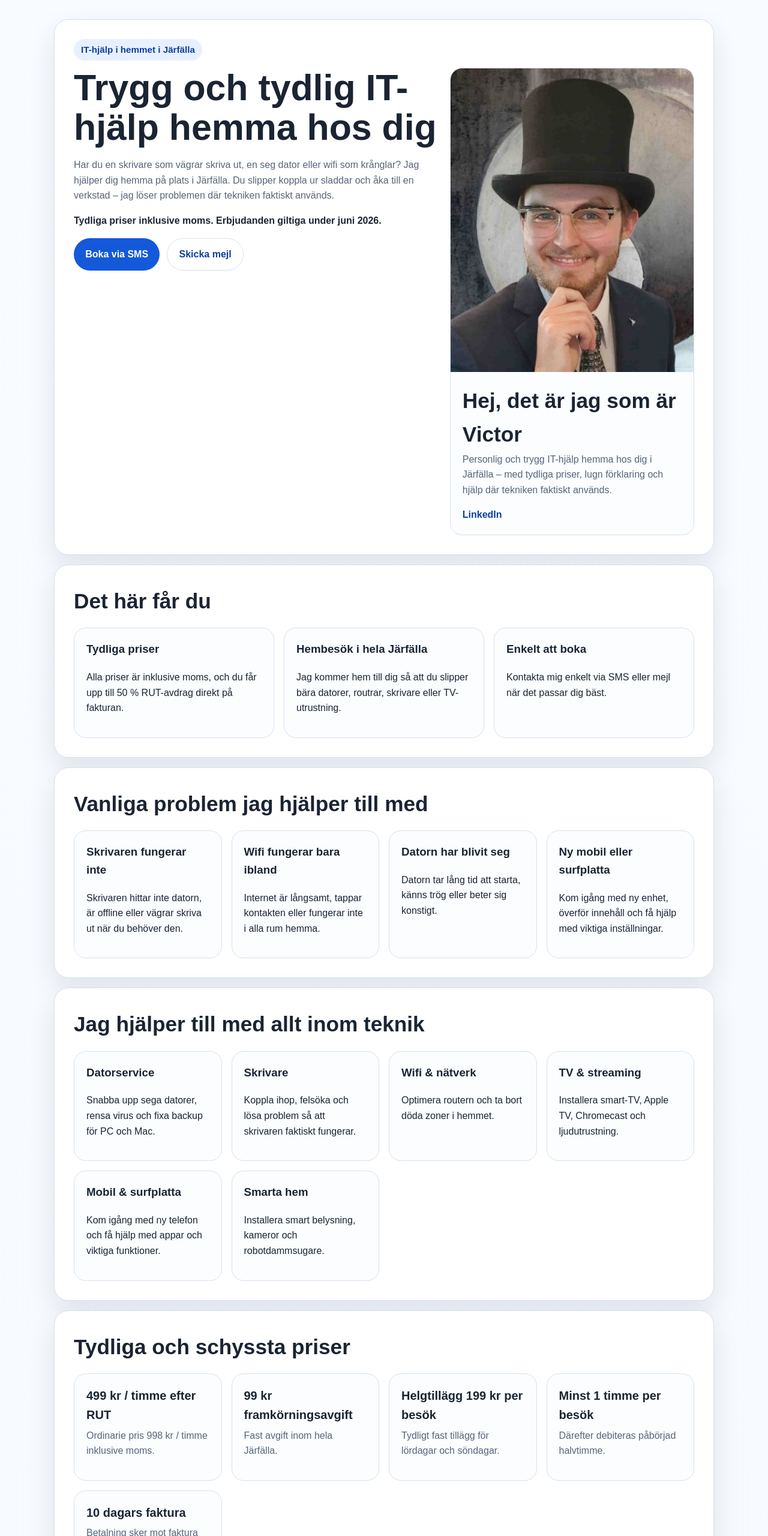
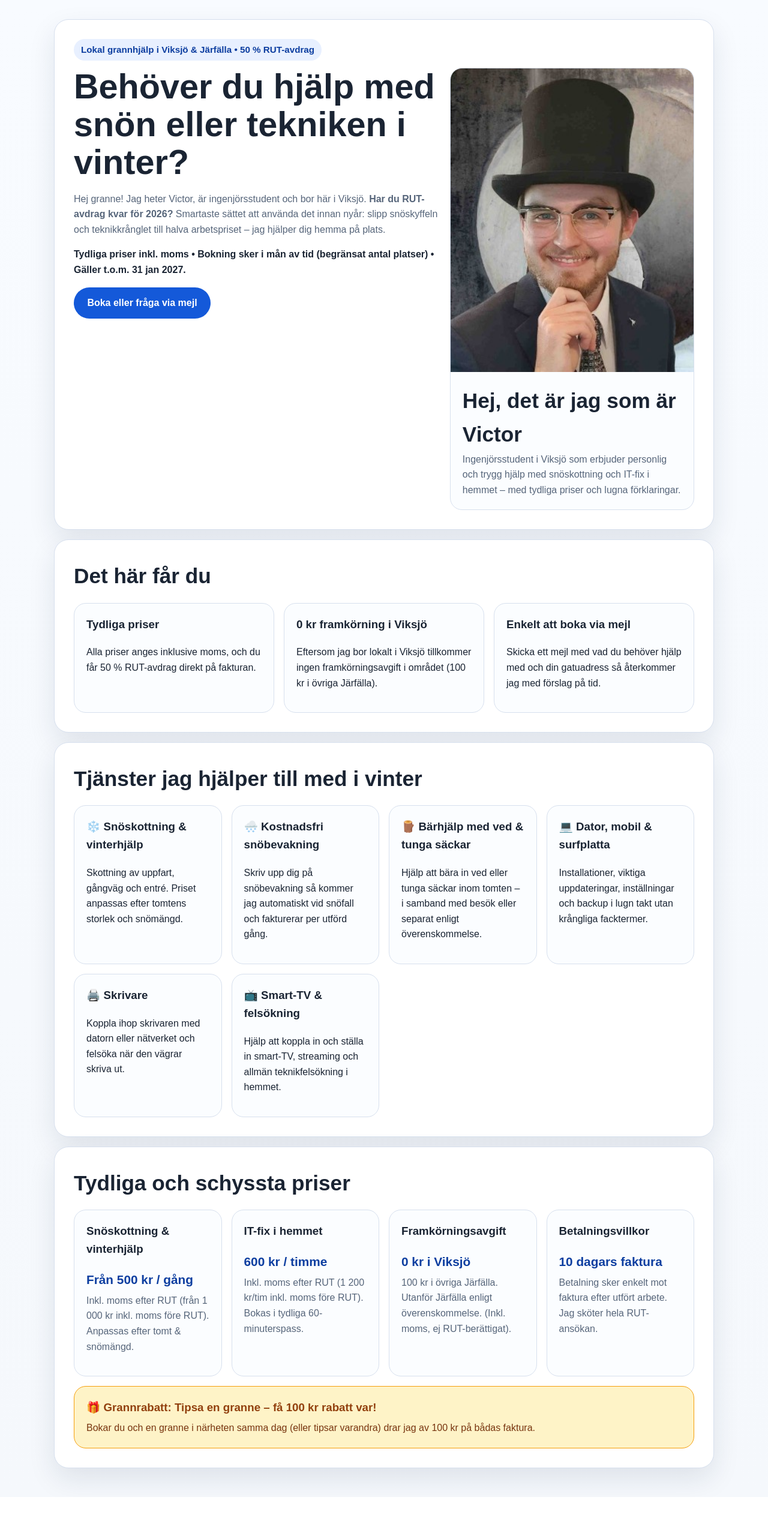
Before and after one commit to VictorieeMan/it-fixaren.victorekekrantz.se, a plain HTML site: page index.html in a window 1280 px wide. Shown: the top 2560 px of the page at 60% size. After the commit the page ends 2495 px from the top, so only its background shows below. Drawn offline with Linux system fonts and the light colour scheme.

Commit message:
Update index.html
New prices, new winter concept

```diff
--- a/index.html
+++ b/index.html
@@ -3,12 +3,12 @@
 <head>
   <meta charset="utf-8">
   <meta name="viewport" content="width=device-width, initial-scale=1">
-  <title>IT-hjälp i hemmet i Järfälla | Victor Ekekrantz</title>
+  <title>Snöskottning &amp; IT-hjälp i hemmet i Viksjö &amp; Järfälla | Victor Ekekrantz</title>
   <meta
     name="description"
-    content="IT-hjälp i hemmet i Järfälla. Hjälp med skrivare, datorer, wifi, TV, mobil, surfplatta och smarta hem. Tydliga priser inklusive moms. Boka via SMS eller mejl."
+    content="Lokal grannhjälp i Viksjö och Järfälla. Snöskottning, vinterhjälp och IT-fix i hemmet med 50 % RUT-avdrag direkt på fakturan. Boka enkelt via mejl."
   >
-  <script defer src="https://cloud.umami.is/script.js" data-website-id="3d0f8a7d-4557-4fad-b326-722b4c96f341"></script>
+  <script defer src="https://umami.is" data-website-id="3d0f8a7d-4557-4fad-b326-722b4c96f341"></script>
   <style>
     :root {
       color-scheme: light;
@@ -19,6 +19,9 @@
       --primary: #1459d9;
       --primary-dark: #0d3ea0;
       --accent: #e8f0ff;
+      --warm-bg: #fef3c7;
+      --warm-border: #f59e0b;
+      --warm-text: #78350f;
       --border: #d7e0ee;
       --shadow: 0 18px 45px rgba(17, 35, 64, 0.1);
     }
@@ -75,7 +78,7 @@
     }
 
     h1 {
-      font-size: clamp(2rem, 5vw, 3.8rem);
+      font-size: clamp(2rem, 5vw, 3.6rem);
       line-height: 1.1;
       margin-bottom: 1rem;
     }
@@ -108,6 +111,18 @@
       padding: 1.25rem;
     }
 
+    .card-warm {
+      background: var(--warm-bg);
+      border-color: var(--warm-border);
+      color: var(--warm-text);
+      margin-top: 1rem;
+    }
+
+    .card-warm h3 {
+      color: #92400e;
+      margin-bottom: 0.4rem;
+    }
+
     .profile-card {
       padding: 0;
       overflow: hidden;
@@ -132,7 +147,6 @@
 
     .cta-row,
     .contact-links,
-    .trust-links,
     .rut-links,
     .footer-links,
     .document-links {
@@ -146,7 +160,7 @@
       align-items: center;
       justify-content: center;
       min-height: 48px;
-      padding: 0.85rem 1.2rem;
+      padding: 0.85rem 1.4rem;
       border-radius: 999px;
       background: var(--primary);
       color: #fff;
@@ -160,14 +174,12 @@
       border: 1px solid var(--border);
     }
 
-    .trust-links,
     .rut-links,
     .footer-links,
     .document-links {
       margin-top: 1rem;
     }
 
-    .trust-link,
     .rut-link,
     .footer-link,
     .document-link {
@@ -185,9 +197,10 @@
     }
 
     .price {
-      font-size: 1.25rem;
+      font-size: 1.3rem;
       font-weight: 700;
       margin-bottom: 0.35rem;
+      color: var(--primary-dark);
     }
 
     footer.page-footer {
@@ -196,6 +209,10 @@
       color: var(--muted);
       font-size: 0.95rem;
       text-align: center;
+    }
+
+    .footer-links {
+      justify-content: center;
     }
 
     .contact-box {
@@ -232,19 +249,20 @@
 <body>
   <main class="page">
     <section class="hero">
-      <span class="eyebrow">IT-hjälp i hemmet i Järfälla</span>
+      <span class="eyebrow">Lokal grannhjälp i Viksjö &amp; Järfälla • 50 % RUT-avdrag</span>
       <div class="hero-grid">
         <div>
-          <h1>Trygg och tydlig IT-hjälp hemma hos dig</h1>
+          <h1>Behöver du hjälp med snön eller tekniken i vinter?</h1>
           <p class="lead">
-            Har du en skrivare som vägrar skriva ut, en seg dator eller wifi som krånglar? Jag hjälper dig
-            hemma på plats i Järfälla. Du slipper koppla ur sladdar och åka till en verkstad – jag löser
-            problemen där tekniken faktiskt används.
+            Hej granne! Jag heter Victor, är ingenjörsstudent och bor här i Viksjö.
+            <strong>Har du RUT-avdrag kvar för 2026?</strong> Smartaste sättet att använda det innan nyår:
+            slipp snöskyffeln och teknikkrånglet till halva arbetspriset – jag hjälper dig hemma på plats.
           </p>
-          <p><strong>Tydliga priser inklusive moms. Erbjudanden giltiga under juni 2026.</strong></p>
+          <p>
+            <strong>Tydliga priser inkl. moms • Bokning sker i mån av tid (begränsat antal platser) • Gäller t.o.m. 31 jan 2027.</strong>
+          </p>
           <div class="cta-row">
-            <a class="button" href="sms:+46768910449">Boka via SMS</a>
-            <a class="button secondary" href="mailto:teknik.3xd22@email.victorekekrantz.se?subject=IT%20hj%C3%A4lp%20i%20hemmet">Skicka mejl</a>
+            <a class="button" href="mailto:teknik.3xd22@email.victorekekrantz.se?subject=Bokning%20/%20Fr%C3%A5ga%20Grannhj%C3%A4lp%20Viksj%C3%B6">Boka eller fråga via mejl</a>
           </div>
         </div>
         <aside class="card profile-card">
@@ -252,12 +270,9 @@
           <div class="profile-content">
             <h2>Hej, det är jag som är Victor</h2>
             <p class="muted">
-              Personlig och trygg IT-hjälp hemma hos dig i Järfälla – med tydliga priser,
-              lugn förklaring och hjälp där tekniken faktiskt används.
+              Ingenjörsstudent i Viksjö som erbjuder personlig och trygg hjälp med snöskottning
+              och IT-fix i hemmet – med tydliga priser och lugna förklaringar.
             </p>
-            <div class="trust-links">
-              <a class="trust-link" href="https://www.linkedin.com/in/victoriee-man/" target="_blank" rel="noreferrer">LinkedIn</a>
-            </div>
           </div>
         </aside>
       </div>
@@ -268,67 +283,45 @@
       <div class="grid">
         <article class="card">
           <h3>Tydliga priser</h3>
-          <p>Alla priser är inklusive moms, och du får upp till 50 % RUT-avdrag direkt på fakturan.</p>
+          <p>Alla priser anges inklusive moms, och du får 50 % RUT-avdrag direkt på fakturan.</p>
         </article>
         <article class="card">
-          <h3>Hembesök i hela Järfälla</h3>
-          <p>Jag kommer hem till dig så att du slipper bära datorer, routrar, skrivare eller TV-utrustning.</p>
+          <h3>0 kr framkörning i Viksjö</h3>
+          <p>Eftersom jag bor lokalt i Viksjö tillkommer ingen framkörningsavgift i området (100 kr i övriga Järfälla).</p>
         </article>
         <article class="card">
-          <h3>Enkelt att boka</h3>
-          <p>Kontakta mig enkelt via SMS eller mejl när det passar dig bäst.</p>
+          <h3>Enkelt att boka via mejl</h3>
+          <p>Skicka ett mejl med vad du behöver hjälp med och din gatuadress så återkommer jag med förslag på tid.</p>
         </article>
       </div>
     </section>
 
     <section class="section">
-      <h2>Vanliga problem jag hjälper till med</h2>
+      <h2>Tjänster jag hjälper till med i vinter</h2>
       <div class="grid">
         <article class="card">
-          <h3>Skrivaren fungerar inte</h3>
-          <p>Skrivaren hittar inte datorn, är offline eller vägrar skriva ut när du behöver den.</p>
+          <h3>❄️ Snöskottning &amp; vinterhjälp</h3>
+          <p>Skottning av uppfart, gångväg och entré. Priset anpassas efter tomtens storlek och snömängd.</p>
         </article>
         <article class="card">
-          <h3>Wifi fungerar bara ibland</h3>
-          <p>Internet är långsamt, tappar kontakten eller fungerar inte i alla rum hemma.</p>
+          <h3>🌨️ Kostnadsfri snöbevakning</h3>
+          <p>Skriv upp dig på snöbevakning så kommer jag automatiskt vid snöfall och fakturerar per utförd gång.</p>
         </article>
         <article class="card">
-          <h3>Datorn har blivit seg</h3>
-          <p>Datorn tar lång tid att starta, känns trög eller beter sig konstigt.</p>
+          <h3>🪵 Bärhjälp med ved &amp; tunga säckar</h3>
+          <p>Hjälp att bära in ved eller tunga säckar inom tomten – i samband med besök eller separat enligt överenskommelse.</p>
         </article>
         <article class="card">
-          <h3>Ny mobil eller surfplatta</h3>
-          <p>Kom igång med ny enhet, överför innehåll och få hjälp med viktiga inställningar.</p>
-        </article>
-      </div>
-    </section>
-
-    <section class="section">
-      <h2>Jag hjälper till med allt inom teknik</h2>
-      <div class="grid">
-        <article class="card">
-          <h3>Datorservice</h3>
-          <p>Snabba upp sega datorer, rensa virus och fixa backup för PC och Mac.</p>
+          <h3>💻 Dator, mobil &amp; surfplatta</h3>
+          <p>Installationer, viktiga uppdateringar, inställningar och backup i lugn takt utan krångliga facktermer.</p>
         </article>
         <article class="card">
-          <h3>Skrivare</h3>
-          <p>Koppla ihop, felsöka och lösa problem så att skrivaren faktiskt fungerar.</p>
+          <h3>🖨️ Skrivare</h3>
+          <p>Koppla ihop skrivaren med datorn eller nätverket och felsöka när den vägrar skriva ut.</p>
         </article>
         <article class="card">
-          <h3>Wifi &amp; nätverk</h3>
-          <p>Optimera routern och ta bort döda zoner i hemmet.</p>
-        </article>
-        <article class="card">
-          <h3>TV &amp; streaming</h3>
-          <p>Installera smart-TV, Apple TV, Chromecast och ljudutrustning.</p>
-        </article>
-        <article class="card">
-          <h3>Mobil &amp; surfplatta</h3>
-          <p>Kom igång med ny telefon och få hjälp med appar och viktiga funktioner.</p>
-        </article>
-        <article class="card">
-          <h3>Smarta hem</h3>
-          <p>Installera smart belysning, kameror och robotdammsugare.</p>
+          <h3>📺 Smart-TV &amp; felsökning</h3>
+          <p>Hjälp att koppla in och ställa in smart-TV, streaming och allmän teknikfelsökning i hemmet.</p>
         </article>
       </div>
     </section>
@@ -337,126 +330,31 @@
       <h2>Tydliga och schyssta priser</h2>
       <div class="grid">
         <article class="card">
-          <div class="price">499 kr / timme efter RUT</div>
-          <p class="muted">Ordinarie pris 998 kr / timme inklusive moms.</p>
+          <h3>Snöskottning &amp; vinterhjälp</h3>
+          <div class="price">Från 500 kr / gång</div>
+          <p class="muted">Inkl. moms efter RUT (från 1 000 kr inkl. moms före RUT). Anpassas efter tomt &amp; snömängd.</p>
         </article>
         <article class="card">
-          <div class="price">99 kr framkörningsavgift</div>
-          <p class="muted">Fast avgift inom hela Järfälla.</p>
+          <h3>IT-fix i hemmet</h3>
+          <div class="price">600 kr / timme</div>
+          <p class="muted">Inkl. moms efter RUT (1 200 kr/tim inkl. moms före RUT). Bokas i tydliga 60-minuterspass.</p>
         </article>
         <article class="card">
-          <div class="price">Helgtillägg 199 kr per besök</div>
-          <p class="muted">Tydligt fast tillägg för lördagar och söndagar.</p>
+          <h3>Framkörningsavgift</h3>
+          <div class="price">0 kr i Viksjö</div>
+          <p class="muted">100 kr i övriga Järfälla. Utanför Järfälla enligt överenskommelse. (Inkl. moms, ej RUT-berättigat).</p>
         </article>
         <article class="card">
-          <div class="price">Minst 1 timme per besök</div>
-          <p class="muted">Därefter debiteras påbörjad halvtimme.</p>
-        </article>
-        <article class="card">
+          <h3>Betalningsvillkor</h3>
           <div class="price">10 dagars faktura</div>
-          <p class="muted">Betalning sker mot faktura med 10 dagars betalningsvillkor.</p>
+          <p class="muted">Betalning sker enkelt mot faktura efter utfört arbete. Jag sköter hela RUT-ansökan.</p>
         </article>
       </div>
-    </section>
 
-    <section class="section">
-      <h2>Fasta paket</h2>
-      <div class="grid">
-        <article class="card">
-          <h3>🧹 Gör datorn snabb igen</h3>
-          <p class="price">799 kr efter RUT</p>
-        </article>
-        <article class="card">
-          <h3>🎬 Koppla in ny TV &amp; streaming</h3>
-          <p class="price">699 kr efter RUT</p>
-        </article>
-        <article class="card">
-          <h3>📶 Hela hemmet wifi-koll</h3>
-          <p class="price">899 kr efter RUT</p>
-        </article>
-        <article class="card">
-          <h3>🛠️ Specialuppdrag</h3>
-          <p class="muted">Skräddarsydda uppdrag enligt separat offert eller överenskommelse.</p>
-        </article>
+      <div class="card card-warm">
+        <h3>🎁 Grannrabatt: Tipsa en granne – få 100 kr rabatt var!</h3>
+        <p style="margin-bottom: 0;">
+          Bokar du och en granne i närheten samma dag (eller tipsar varandra) drar jag av 100 kr på bådas faktura.
+        </p>
       </div>
     </section>
-
-    <section class="section">
-      <h2>Så fungerar RUT-avdraget</h2>
-      <div class="grid">
-        <article class="card">
-          <h3>För att RUT ska gälla</h3>
-          <p>Arbetet behöver utföras hemma hos dig, och du behöver vara berättigad till RUT-avdrag.</p>
-        </article>
-        <article class="card">
-          <h3>Bekräftelse från dig</h3>
-          <p>Jag behöver din bekräftelse på att du vill att RUT-avdrag ska tillämpas på arbetet. Om du vill använda RUT-avdrag kan vi tillämpa upp till 50 % av arbetskostnaden, beroende på vad du har kvar i ditt årliga utrymme för RUT-avdrag.</p>
-        </article>
-        <article class="card">
-          <h3>Fakturauppgifter</h3>
-          <p>Skicka helst inte personnummer via mejl eller SMS. Fakturauppgifter och personnummer kan tas på plats vid besöket.</p>
-        </article>
-        <article class="card">
-          <h3>Så går betalningen till</h3>
-          <p>Du betalar din del av kostnaden, och jag ansöker om resten hos Skatteverket. Betalning sker mot 10 dagars faktura.</p>
-        </article>
-        <article class="card">
-          <h3>Om RUT avslås</h3>
-          <p>Om Skatteverket helt eller delvis avslår ansökan om RUT-utbetalning för arbetet förbinder du dig att betala det återstående beloppet till mig inom 10 dagar från att du har fått besked om avslaget.</p>
-        </article>
-      </div>
-      <div class="rut-links">
-        <a class="rut-link" href="https://www.skatteverket.se/privat/fastigheterochbostad/rotarbeteochrutarbete/safungerarrutavdraget.4.d5e04db14b6fef2c866097.html" target="_blank" rel="noreferrer">Läs mer hos Skatteverket om hur RUT-avdrag fungerar</a>
-      </div>
-    </section>
-
-    <section class="section">
-      <h2>Dokument och villkor</h2>
-      <p class="muted">
-        Här kan du läsa mitt standardavtal och den generella arbetsproceduren som beskriver hur uppdrag vanligtvis genomförs från start till avslut.
-      </p>
-      <div class="document-links">
-        <a class="document-link" href="https://raw.githubusercontent.com/VictorieeMan/it-fixaren.victorekekrantz.se/refs/heads/main/standard-avtal.adoc" target="_blank" rel="noreferrer">Standardavtal</a>
-        <a class="document-link" href="https://raw.githubusercontent.com/VictorieeMan/it-fixaren.victorekekrantz.se/refs/heads/main/arbetsprocedur.adoc" target="_blank" rel="noreferrer">Generell arbetsprocedur</a>
-      </div>
-    </section>
-
-    <section class="section contact-box">
-      <h2>Kontakta mig enkelt</h2>
-      <p class="muted">
-        Jag är ofta ute på uppdrag, så enklast är att skicka ett SMS eller mejl med vad du behöver hjälp med.
-        Jag svarar så fort jag kan.
-      </p>
-      <div class="contact-links">
-        <a class="button" href="sms:+46768910449">SMS: +46 768 91 04 49</a>
-        <a class="button secondary" href="mailto:teknik.3xd22@email.victorekekrantz.se?subject=IT%20hj%C3%A4lp%20i%20hemmet">Maila Victor</a>
-        <a class="button secondary" href="https://signal.me/#eu/udeaQl2k55HkzGDy0SDhZvlz65XQtvgGWGORLk9GJr7cXSdsst1FkJhQLwAUKX6C">Signal</a>
-        <a class="button secondary" href="https://www.linkedin.com/in/victoriee-man/" target="_blank" rel="noreferrer">LinkedIn</a>
-      </div>
-      <p style="margin-top: 1.5rem;"><strong>Victor Ekekrantz</strong></p>
-      <p class="muted" style="margin-bottom: 0;">
-        E-post: teknik.3xd22@email.victorekekrantz.se<br>
-        SMS / Signal: +46 768 91 04 49<br>
-        Alla priser är inklusive moms.
-      </p>
-    </section>
-  </main>
-
-  <footer class="page-footer">
-    <p>Godkänd för F-skatt · Organisationsnummer: 559078-9979</p>
-    <div class="footer-links">
-      <a class="footer-link" href="https://raw.githubusercontent.com/VictorieeMan/it-fixaren.victorekekrantz.se/refs/heads/main/standard-avtal.adoc" target="_blank" rel="noreferrer">Standardavtal</a>
-      <a class="footer-link" href="https://raw.githubusercontent.com/VictorieeMan/it-fixaren.victorekekrantz.se/refs/heads/main/arbetsprocedur.adoc" target="_blank" rel="noreferrer">Arbetsprocedur</a>
-    </div>
-  </footer>
-
-  <!--- Testing a stripe link through this site --->
-  <script async src="https://js.stripe.com/v3/pricing-table.js"></script>
-<stripe-pricing-table
-    pricing-table-id="prctbl_1UZwQWAT2AtDUwap4wjZMNR2"
-    publishable-key="pk_live_51URdloAT2AtDUwapWGFaDcUGarjiSJeRLl9J0dZq6UKHsMaWFLQ0Fuxao8OR7ZhDbMHq1SxbKVOstXmfZuFbgiFc00QYsvn05Z"
-    __locale-override="sv"> <!-- DETTA TVINGAR FRAM ENBART SEK OCH SVENSKA -->
-</stripe-pricing-table>
-
-</body>
-</html>
```
